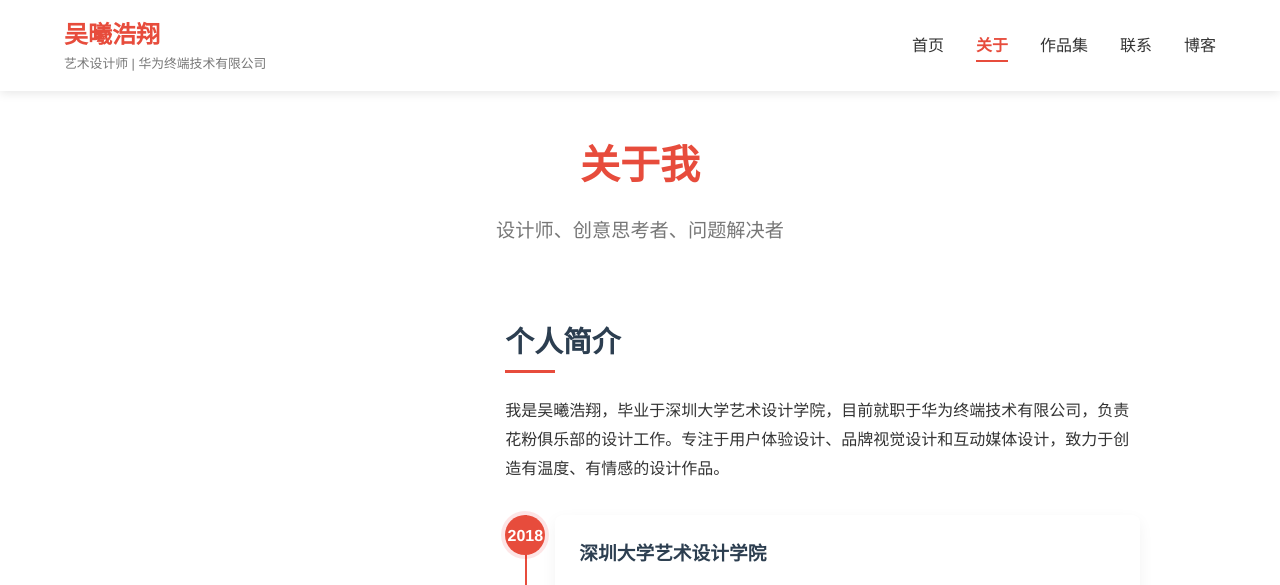
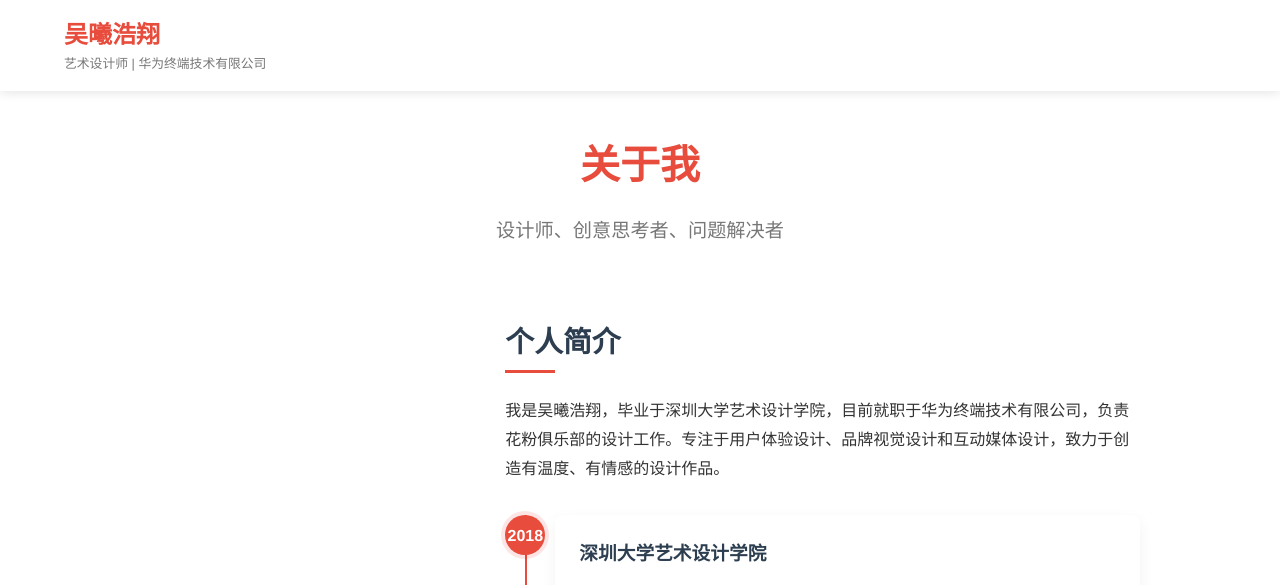
Before and after one commit to huangzhihao778/person-websit, a plain HTML site: page about.html in a window 1280 px wide. Shown: the top 585 px of the page. Drawn offline with Linux system fonts and the light colour scheme.

Commit message:
Update style.css

```diff
--- a/css/style.css
+++ b/css/style.css
@@ -1100,3 +1100,13 @@ nav ul li a.active::after {
         display: block;
     }
 }
+
+nav ul {
+    transition: all 0.3s ease;
+    max-height: 0;
+    overflow: hidden;
+}
+
+nav ul.show {
+    max-height: 500px; /* 足够容纳所有菜单项 */
+}
```
